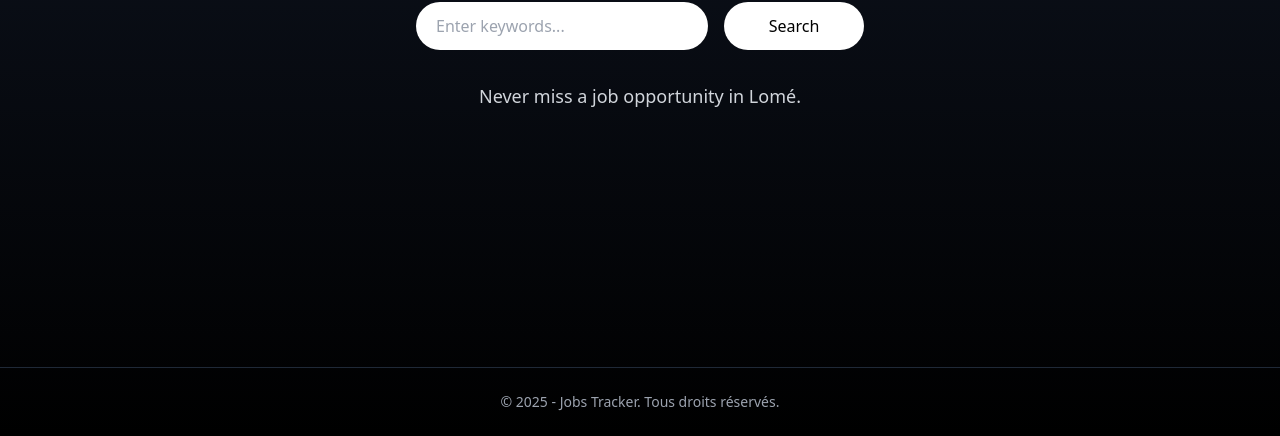
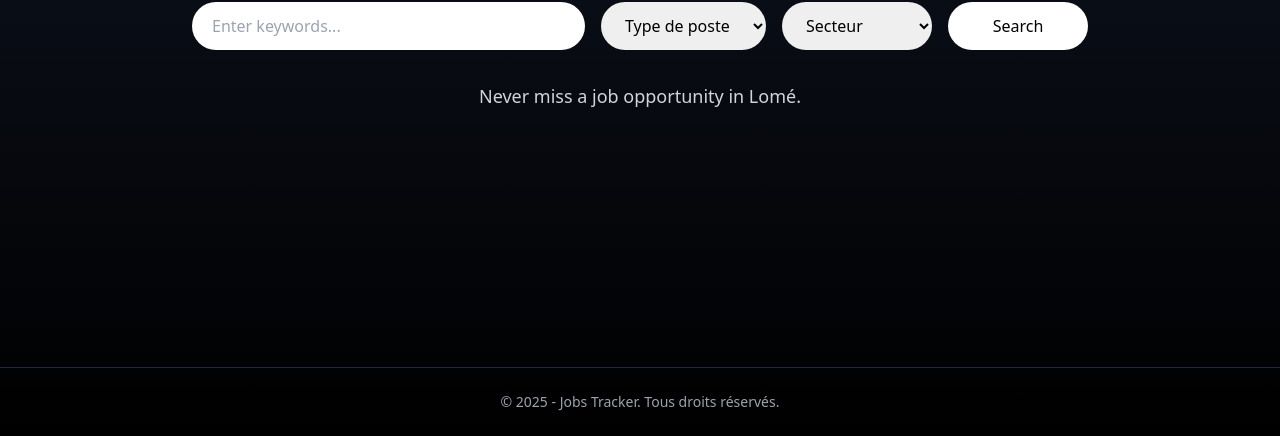
Before and after one commit to joekakone/jobs-tracker-frontend, a plain HTML site: page index.html in a window 1280 px wide. Shown: the part 364-800 px from the top of the page. Drawn offline with nearby package versions, Linux system fonts and the light colour scheme.

Commit message:
Add dropdowns to search form

```diff
--- a/index.html
+++ b/index.html
@@ -24,19 +24,41 @@
   <main class="flex-grow flex flex-col items-center justify-center text-center px-4">
     <h1 class="text-4xl sm:text-6xl font-bold mb-6">Jobs <span class="text-indigo-400 ml-1">✦</span> Tracker</h1>
 
-    <!-- Search bar and alert button -->
-    <div class="flex flex-col sm:flex-row items-center gap-4 w-full max-w-md">
+    <!-- Search bar avec filtres -->
+    <div class="flex flex-col sm:flex-row items-center gap-4 w-full max-w-4xl">
+
+      <!-- Champ texte -->
       <input
         type="text"
         placeholder="Enter keywords..."
-        class="px-5 py-3 rounded-full text-black w-full focus:outline-none text-sm sm:text-base"
+        class="px-5 py-3 rounded-full text-black w-full sm:w-auto flex-1 focus:outline-none text-sm sm:text-base"
       />
-      <!-- <button class="bg-white text-black font-medium px-5 py-3 rounded-full hover:bg-gray-200 transition text-sm sm:text-base min-w-[140px]">
-        Create alert
-      </button> -->
-      <a href="results.html" class="bg-white text-black font-medium px-5 py-3 rounded-full hover:bg-gray-200 transition text-sm sm:text-base min-w-[140px] text-center block sm:inline-block">
+
+      <!-- Dropdown Type de poste -->
+      <select
+        class="px-5 py-3 rounded-full text-black w-full sm:w-auto focus:outline-none text-sm sm:text-base">
+        <option value="">Type de poste</option>
+        <option value="stage">Stage</option>
+        <option value="cdd">CDD</option>
+        <option value="cdi">CDI</option>
+      </select>
+
+      <!-- Dropdown Secteur -->
+      <select
+        class="px-5 py-3 rounded-full text-black w-full sm:w-auto focus:outline-none text-sm sm:text-base">
+        <option value="">Secteur</option>
+        <option value="rh">RH</option>
+        <option value="sante">Santé</option>
+        <option value="distribution">Distribution</option>
+        <option value="agriculture">Agriculture</option>
+      </select>
+
+      <!-- Bouton Search -->
+      <a href="results.html"
+        class="bg-white text-black font-medium px-6 py-3 rounded-full hover:bg-gray-200 transition text-sm sm:text-base min-w-[140px] text-center">
         Search
       </a>
+
     </div>
 
     <!-- Slogan -->
```
